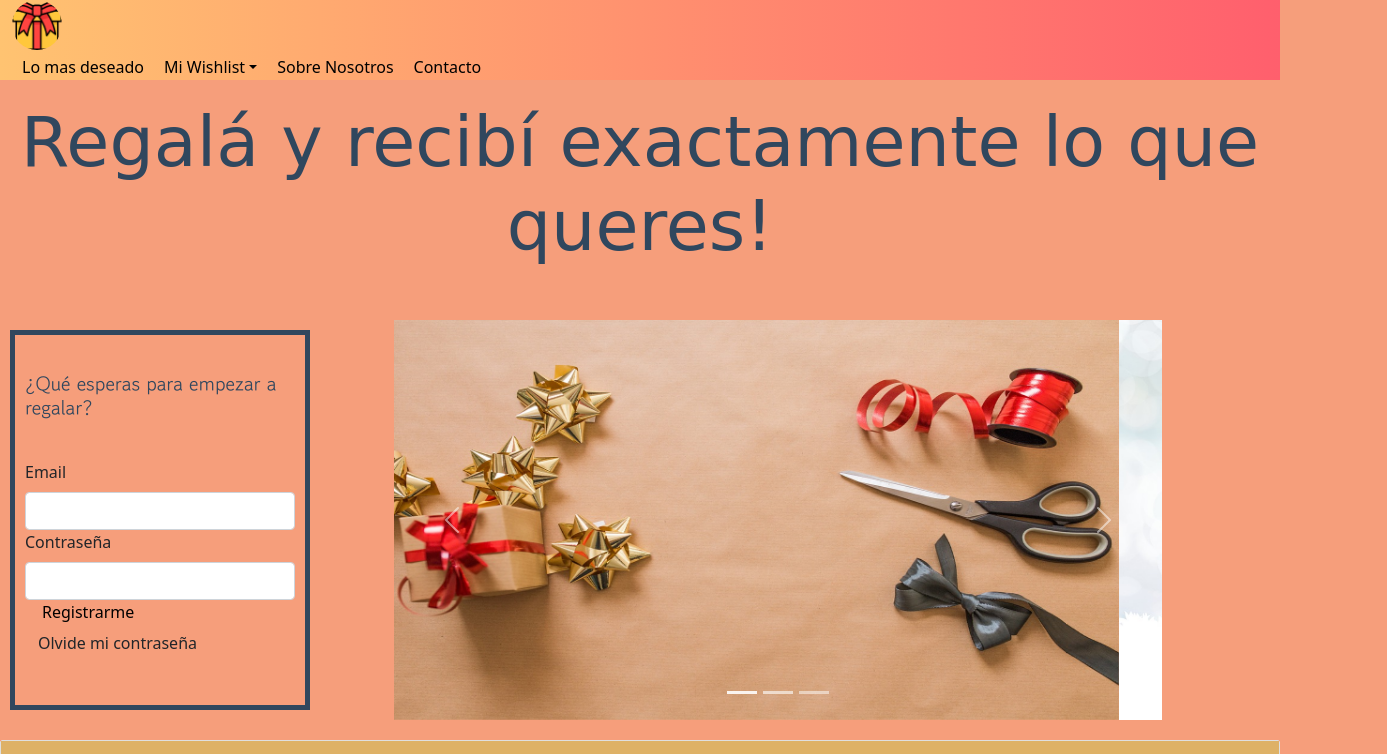
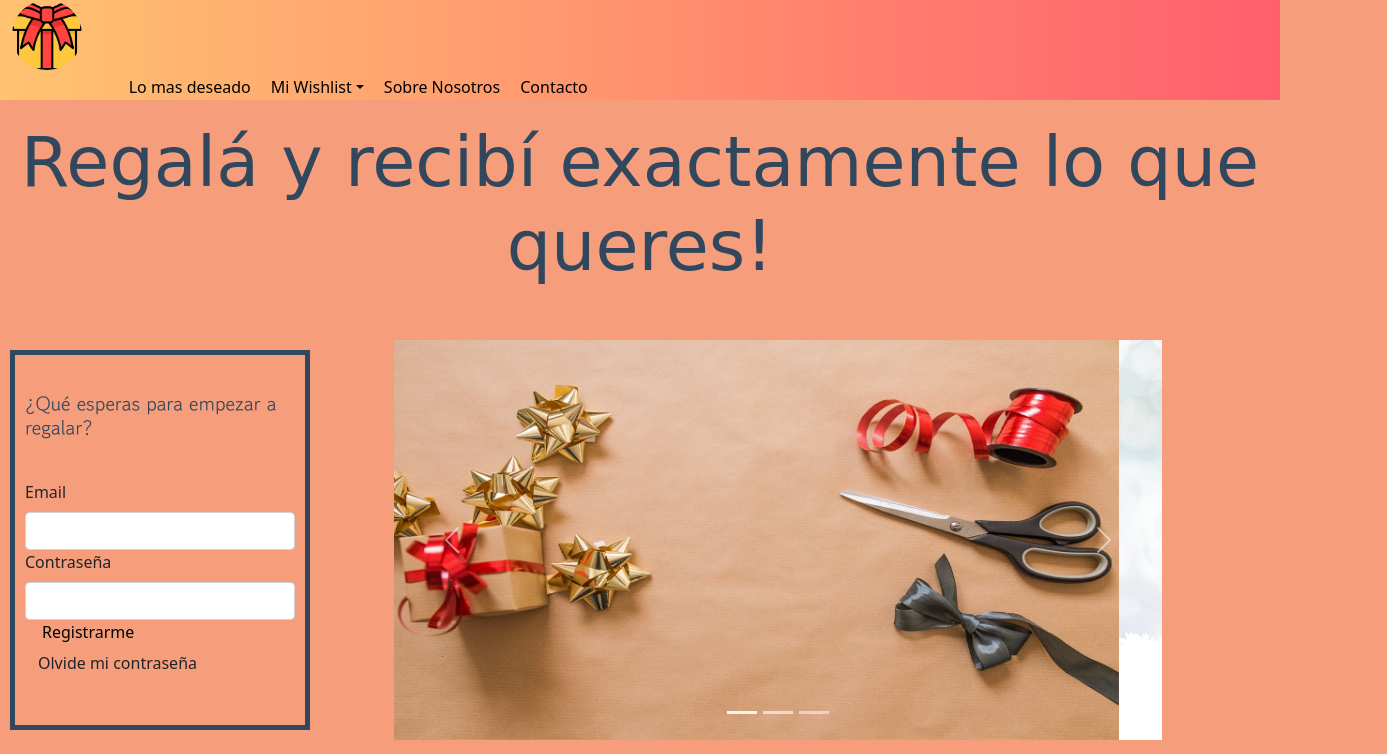
Before and after one commit to juanmacozzuol/proyecto_desarrolloWeb_coderHouse, a website: page index.html in a window 1280 px wide. Shown: the top 754 px of the page, 1387 px wide, since content can reach past the window. Drawn offline with Linux system fonts and the light colour scheme; a web font is replaced by a local one.

Commit message:
Cambios Header

```diff
--- a/index.html
+++ b/index.html
@@ -29,7 +29,8 @@
       <a href="index.html">
         <img class="rounded-circle header__logo"  src="imagenes/caja-de-regalo.png"  alt="Logo de la pagina">
       </a>
-
+      <div class="row">
+        <div class="offset-md-1">
           <ul class="nav nav-pills">
             <li class="nav-item">
               <a class="header__links" aria-current="page" href="loMasDeseado.html">Lo mas deseado</a>
@@ -50,7 +51,8 @@
             </li>
 
           </ul>
-
+        </div>
+      </div>
     </header>
 
     <h1 class="titulo ">Regalá y recibí exactamente lo que queres!</h1>
--- a/scss/header.scss
+++ b/scss/header.scss
@@ -1,8 +1,7 @@
 .header__logo
 {
-
-    height:50px;
-    width:50px;
+    height:70px;
+    width:70px;
 
 }
 /*clase para el header, de momento solo define el color de fondo*/
@@ -10,7 +9,6 @@
 {
     grid-area:header;
 
-    height: 80px;
     background-image: linear-gradient(to left,#FF5F6D,#FFC371);
 }
 
--- a/scss/style.scss
+++ b/scss/style.scss
@@ -93,7 +93,7 @@
    "login fotos vacio"
    "opiniones opiniones opiniones"
    "footer footer footer";
-    grid-template-rows: 80px 200px 400px auto 75px;
+    grid-template-rows: 100px 200px 400px auto 75px;
     grid-template-columns: 30% 60% auto;
     grid-row-gap: 20px;
     grid-column-gap: 10px;
```
Also changed, not shown: contacto.html (+4 -2 lines), loMasDeseado.html (+6 -4 lines), perfil.html (+5 -3 lines), registrarme.html (+4 -2 lines), sobreNosotros.html (+5 -3 lines), mycss/style.css. Lines whose indentation alone changed are shown as unchanged.
